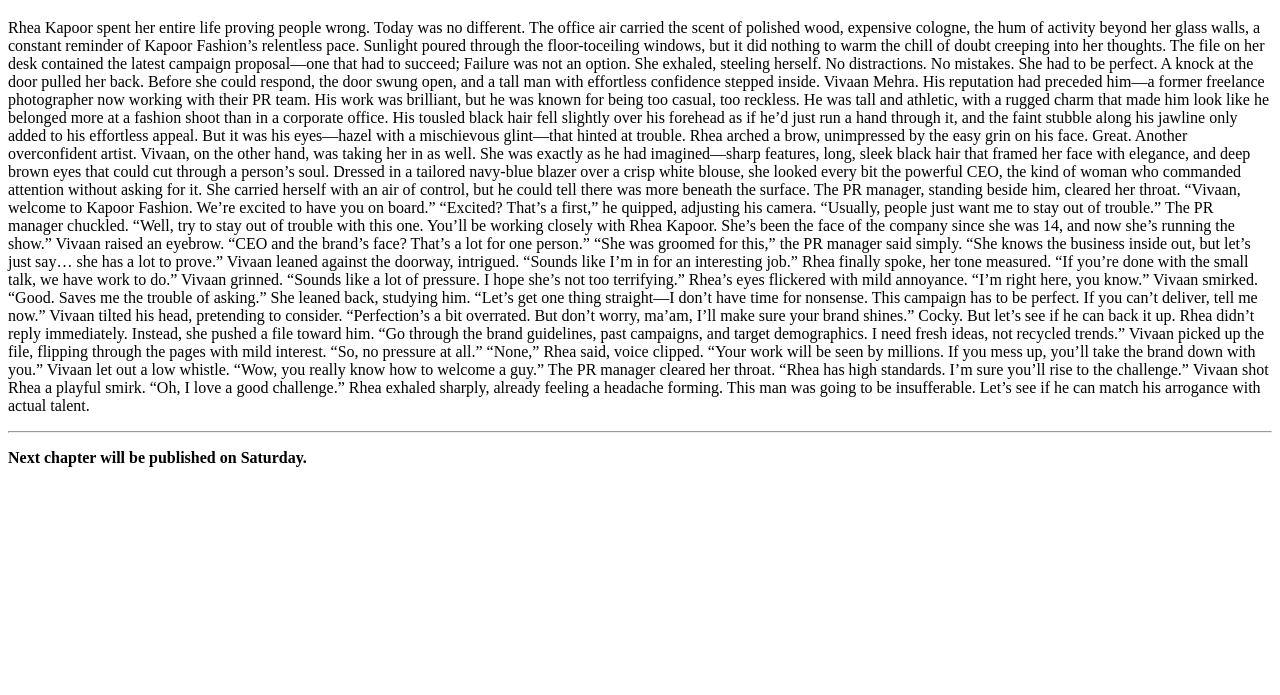
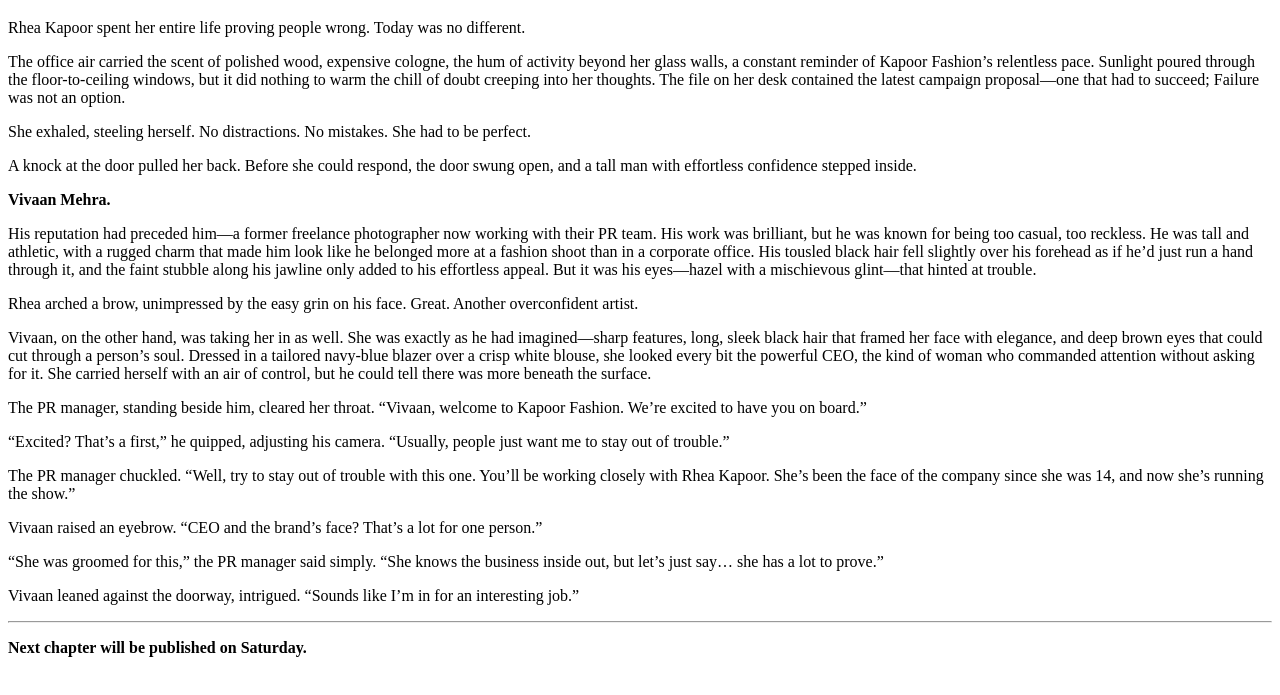
Before and after one commit to chiragmittal1201/Reading-site, a plain HTML site: page book-1/book-1/chapter-1.html in a window 1280 px wide. Shown: the part 87-782 px from the top of the page. Drawn offline with Linux system fonts and the light colour scheme.

Commit message:
Update chapter-1.html

```diff
--- a/book-1/book-1/chapter-1.html
+++ b/book-1/book-1/chapter-1.html
@@ -10,95 +10,50 @@
 
 <h1>Chapter 1</h1>
 
+<p>Rhea Kapoor spent her entire life proving people wrong. Today was no different.</p>
+
 <p>
-Rhea Kapoor spent her entire life proving people wrong.
-Today was no different.
-The office air carried the scent of polished wood,
-expensive cologne, the hum of activity beyond her glass
-walls, a constant reminder of Kapoor Fashion’s
-relentless pace. Sunlight poured through the floor-toceiling windows, but it did nothing to warm the chill of
-doubt creeping into her thoughts. The file on her desk
-contained the latest campaign proposal—one that had to
-succeed; Failure was not an option.
-She exhaled, steeling herself. No distractions. No
-mistakes. She had to be perfect.
-A knock at the door pulled her back. Before she could
-respond, the door swung open, and a tall man with
-effortless confidence stepped inside.
-Vivaan Mehra.
-His reputation had preceded him—a former freelance
-photographer now working with their PR team. His
-work was brilliant, but he was known for being too
-casual, too reckless. He was tall and athletic, with a
-rugged charm that made him look like he belonged
-more at a fashion shoot than in a corporate office. His
-tousled black hair fell slightly over his forehead as if
-he’d just run a hand through it, and the faint stubble
-along his jawline only added to his effortless appeal. But
-it was his eyes—hazel with a mischievous glint—that
-hinted at trouble.
-Rhea arched a brow, unimpressed by the easy grin on
-his face. Great. Another overconfident artist.
-Vivaan, on the other hand, was taking her in as well.
-She was exactly as he had imagined—sharp features,
-long, sleek black hair that framed her face with
-elegance, and deep brown eyes that could cut through a
-person’s soul. Dressed in a tailored navy-blue blazer
-over a crisp white blouse, she looked every bit the
-powerful CEO, the kind of woman who commanded
-attention without asking for it. She carried herself with
-an air of control, but he could tell there was more
-beneath the surface.
-The PR manager, standing beside him, cleared her
-throat. “Vivaan, welcome to Kapoor Fashion. We’re
-excited to have you on board.”
-“Excited? That’s a first,” he quipped, adjusting his
-camera. “Usually, people just want me to stay out of
-trouble.”
-The PR manager chuckled. “Well, try to stay out of
-trouble with this one. You’ll be working closely with
-Rhea Kapoor. She’s been the face of the company since
-she was 14, and now she’s running the show.”
-Vivaan raised an eyebrow. “CEO and the brand’s face?
-That’s a lot for one person.”
-“She was groomed for this,” the PR manager said
-simply. “She knows the business inside out, but let’s just
-say… she has a lot to prove.”
-Vivaan leaned against the doorway, intrigued. “Sounds
-like I’m in for an interesting job.”
-Rhea finally spoke, her tone measured. “If you’re done
-with the small talk, we have work to do.”
-Vivaan grinned. “Sounds like a lot of pressure. I hope
-she’s not too terrifying.”
-Rhea’s eyes flickered with mild annoyance. “I’m right
-here, you know.”
-Vivaan smirked. “Good. Saves me the trouble of asking.”
-She leaned back, studying him. “Let’s get one thing
-straight—I don’t have time for nonsense. This campaign
-has to be perfect. If you can’t deliver, tell me now.”
-Vivaan tilted his head, pretending to consider.
-“Perfection’s a bit overrated. But don’t worry, ma’am,
-I’ll make sure your brand shines.”
-Cocky. But let’s see if he can back it up.
-Rhea didn’t reply immediately. Instead, she pushed a
-file toward him. “Go through the brand guidelines, past
-campaigns, and target demographics. I need fresh ideas,
-not recycled trends.”
-Vivaan picked up the file, flipping through the pages
-with mild interest. “So, no pressure at all.”
-“None,” Rhea said, voice clipped. “Your work will be
-seen by millions. If you mess up, you’ll take the brand
-down with you.”
-Vivaan let out a low whistle. “Wow, you really know how
-to welcome a guy.”
-The PR manager cleared her throat. “Rhea has high
-standards. I’m sure you’ll rise to the challenge.”
-Vivaan shot Rhea a playful smirk. “Oh, I love a good
-challenge.”
-Rhea exhaled sharply, already feeling a headache
-forming. This man was going to be insufferable.
-Let’s see if he can match his arrogance with actual
-talent.
+The office air carried the scent of polished wood, expensive cologne, the hum of activity beyond her glass walls, a constant reminder of Kapoor Fashion’s relentless pace. Sunlight poured through the floor-to-ceiling windows, but it did nothing to warm the chill of doubt creeping into her thoughts. The file on her desk contained the latest campaign proposal—one that had to succeed; Failure was not an option.
+</p>
+
+<p>She exhaled, steeling herself. No distractions. No mistakes. She had to be perfect.</p>
+
+<p>
+A knock at the door pulled her back. Before she could respond, the door swung open, and a tall man with effortless confidence stepped inside.
+</p>
+
+<p><strong>Vivaan Mehra.</strong></p>
+<p>
+His reputation had preceded him—a former freelance photographer now working with their PR team. His work was brilliant, but he was known for being too casual, too reckless. He was tall and athletic, with a rugged charm that made him look like he belonged more at a fashion shoot than in a corporate office. His tousled black hair fell slightly over his forehead as if he’d just run a hand through it, and the faint stubble along his jawline only added to his effortless appeal. But it was his eyes—hazel with a mischievous glint—that hinted at trouble.
+</p>
+
+<p>Rhea arched a brow, unimpressed by the easy grin on his face. Great. Another overconfident artist.</p>
+
+<p>
+Vivaan, on the other hand, was taking her in as well. She was exactly as he had imagined—sharp features, long, sleek black hair that framed her face with elegance, and deep brown eyes that could cut through a person’s soul. Dressed in a tailored navy-blue blazer over a crisp white blouse, she looked every bit the powerful CEO, the kind of woman who commanded attention without asking for it. She carried herself with an air of control, but he could tell there was more beneath the surface.
+</p>
+<p>
+The PR manager, standing beside him, cleared her throat. “Vivaan, welcome to Kapoor Fashion. We’re excited to have you on board.”
+</p>
+
+<p>
+“Excited? That’s a first,” he quipped, adjusting his camera. “Usually, people just want me to stay out of trouble.”
+</p>
+
+<p>
+The PR manager chuckled. “Well, try to stay out of trouble with this one. You’ll be working closely with Rhea Kapoor. She’s been the face of the company since she was 14, and now she’s running the show.”
+</p>
+
+<p>
+Vivaan raised an eyebrow. “CEO and the brand’s face? That’s a lot for one person.”
+</p>
+
+<p>
+“She was groomed for this,” the PR manager said simply. “She knows the business inside out, but let’s just say… she has a lot to prove.”
+</p>
+
+<p>
+Vivaan leaned against the doorway, intrigued. “Sounds like I’m in for an interesting job.”
 </p>
 
 <hr>
```
